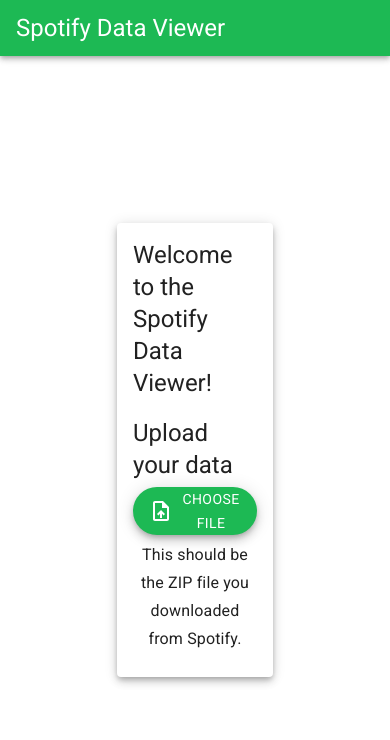
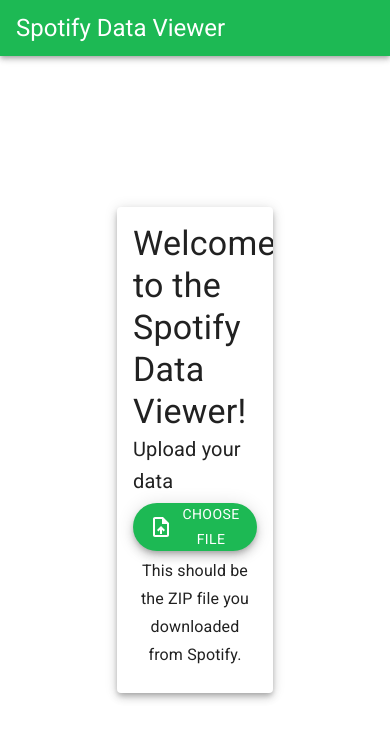
Before and after one commit to nickbclifford/spotify-data-viewer, a React (Create React App) app: page / in a window 390 px wide. Shown: the top 740 px of the page. Built offline with nearby package versions, Linux system fonts and the light colour scheme.

Commit message:
responsive cards, cleanup

```diff
--- a/src/App.tsx
+++ b/src/App.tsx
@@ -12,6 +12,19 @@
 	display: flex;
 	justify-content: space-evenly;
 	align-items: center;
+
+	flex-wrap: wrap;
+
+	overflow-y: auto;
+
+	& > * {
+		margin: 5%;
+
+		@media (max-aspect-ratio: 1 / 1) {
+			max-width: unset;
+			width: 90%;
+		}
+	}
 `;
 
 function App() {
--- a/src/Explorer.tsx
+++ b/src/Explorer.tsx
@@ -1,7 +1,5 @@
 import React from "react";
 import DataSource from "./dataSource";
-import { Box, Card, CardContent, List, ListItem, ListItemText, Typography } from "@mui/material";
-import { MusicNote, VapingRooms } from "@mui/icons-material";
 import Inferences from "./Inferences";
 import Playlists from "./Playlists";
 import UserData from "./UserData";
--- a/src/Inferences.tsx
+++ b/src/Inferences.tsx
@@ -1,30 +1,24 @@
 import React from "react";
 import DataSource from "./dataSource";
-import { Box, Card, CardContent, List, ListItem, ListItemText, Typography } from "@mui/material";
+import { Card, CardContent, List, ListItem, Typography } from "@mui/material";
 
-interface ExplorerProps {
+interface InferencesProps {
 	source: DataSource;
 }
 
-export default function Inferences({ source }: ExplorerProps) {
+export default function Inferences({ source }: InferencesProps) {
 	let inferences = source.getCategory("Inferences").inferences;
 	const check_inference = (substring: string) => {
-		let match = inferences.find(element => {
-			if (element.includes(substring)) {
-				return true;
-			}
-		});
+		let match = inferences.find(element => element.includes(substring));
 		return match !== undefined;
 	};
 	const movie_types = () => {
-		var genres: String[] = [];
-		for (let i = 0; i < inferences.length; i++) {
-			if (inferences[i].includes("Movie Enthusiasts")) {
-				if (inferences[i].substring(0, 3) === "3P_") {
-					let clean = inferences[i].split(" ")[0].substring(3);
-					if (!genres.includes(clean)) {
-						genres.push(clean);
-					}
+		const genres: string[] = [];
+		for (const item of inferences) {
+			if (item.includes("Movie Enthusiasts") && item.substring(0, 3) === "3P_") {
+				let clean = item.split(" ")[0].substring(3);
+				if (clean.length > 0 && !genres.includes(clean)) {
+					genres.push(clean);
 				}
 			}
 		}
@@ -33,7 +27,7 @@
 	const genres = movie_types();
 
 	return (
-		<Card>
+		<Card sx={{ maxWidth: { lg: "25%" } }}>
 			<CardContent>
 				<Typography variant="h5">Inferences</Typography>
 				<Typography variant="h6">Spotify guesses that...</Typography>
@@ -52,7 +46,6 @@
 					) : null}
 					{check_inference("Gamers") ? <ListItem>You are a gamer</ListItem> : null}
 					{check_inference("Outdoor Enthusiasts") ? <ListItem>You like the outdoors</ListItem> : null}
-					{check_inference("") ? <ListItem></ListItem> : null}
 				</List>
 			</CardContent>
 		</Card>
--- a/src/LandingPage.tsx
+++ b/src/LandingPage.tsx
@@ -1,4 +1,4 @@
-import { Box, Button, Card, CardActions, CardContent, Fab, Typography } from "@mui/material";
+import { Box, Card, CardContent, Fab, Typography } from "@mui/material";
 import { UploadFile } from "@mui/icons-material";
 import React from "react";
 
@@ -27,9 +27,8 @@
 		<>
 			<Card elevation={5} sx={{ maxWidth: "40%" }}>
 				<CardContent>
-					<Typography variant="h5">Welcome to the Spotify Data Viewer!</Typography>
-					<br />
-					<Typography variant="h5">Upload your data</Typography>
+					<Typography variant="h4">Welcome to the Spotify Data Viewer!</Typography>
+					<Typography variant="h6">Upload your data</Typography>
 					<Box sx={{ display: "flex", flexDirection: "column", alignItems: "center" }}>
 						<label htmlFor="file-input">
 							<input ref={inputRef} id="file-input" type="file" accept="application/zip" hidden />
--- a/src/Playlists.tsx
+++ b/src/Playlists.tsx
@@ -1,13 +1,13 @@
 import React from "react";
 import DataSource from "./dataSource";
 import { Box, Card, CardContent, List, ListItem, ListItemText, Typography } from "@mui/material";
-import { MusicNote, VapingRooms } from "@mui/icons-material";
+import { MusicNote } from "@mui/icons-material";
 
-interface ExplorerProps {
+interface PlaylistsProps {
 	source: DataSource;
 }
 
-export default function Playlists({ source }: ExplorerProps) {
+export default function Playlists({ source }: PlaylistsProps) {
 	return (
 		<Card>
 			<CardContent>
```
Also changed, not shown: src/UserData.tsx (+3 -4 lines).
